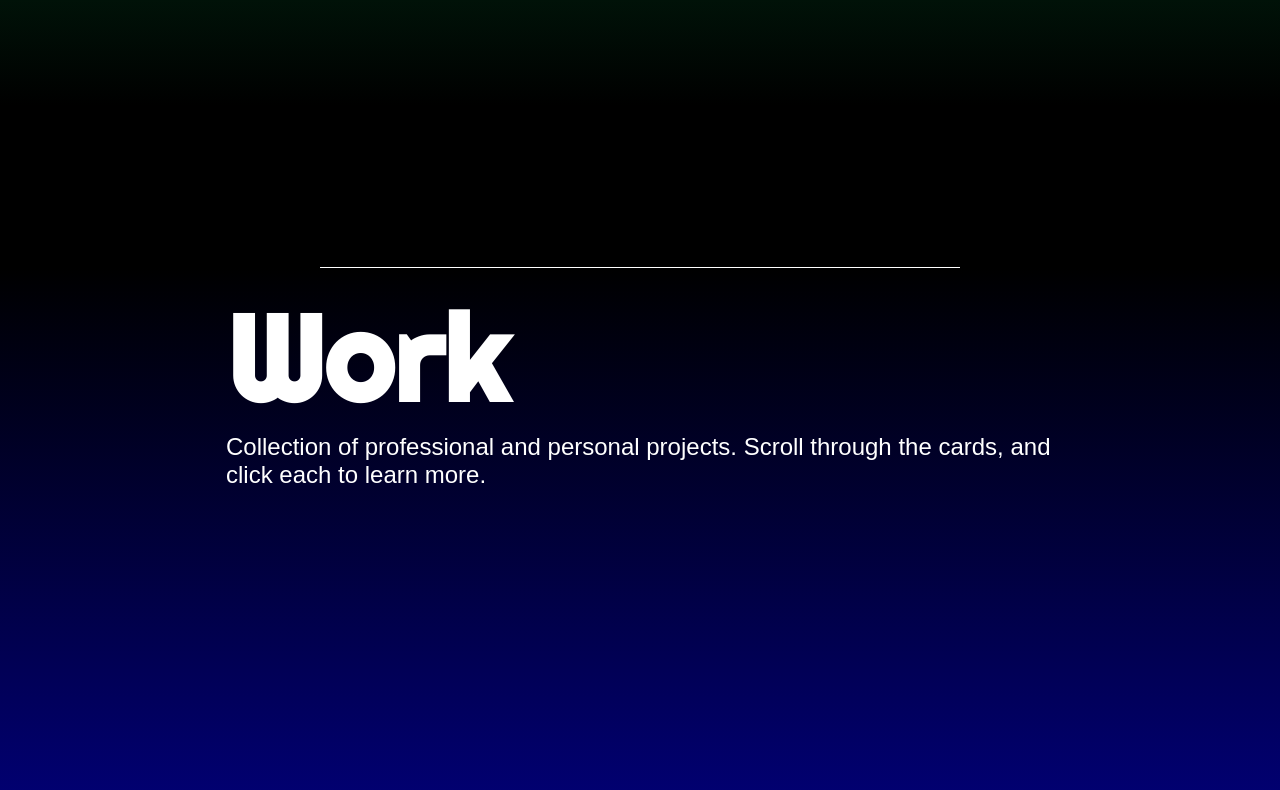
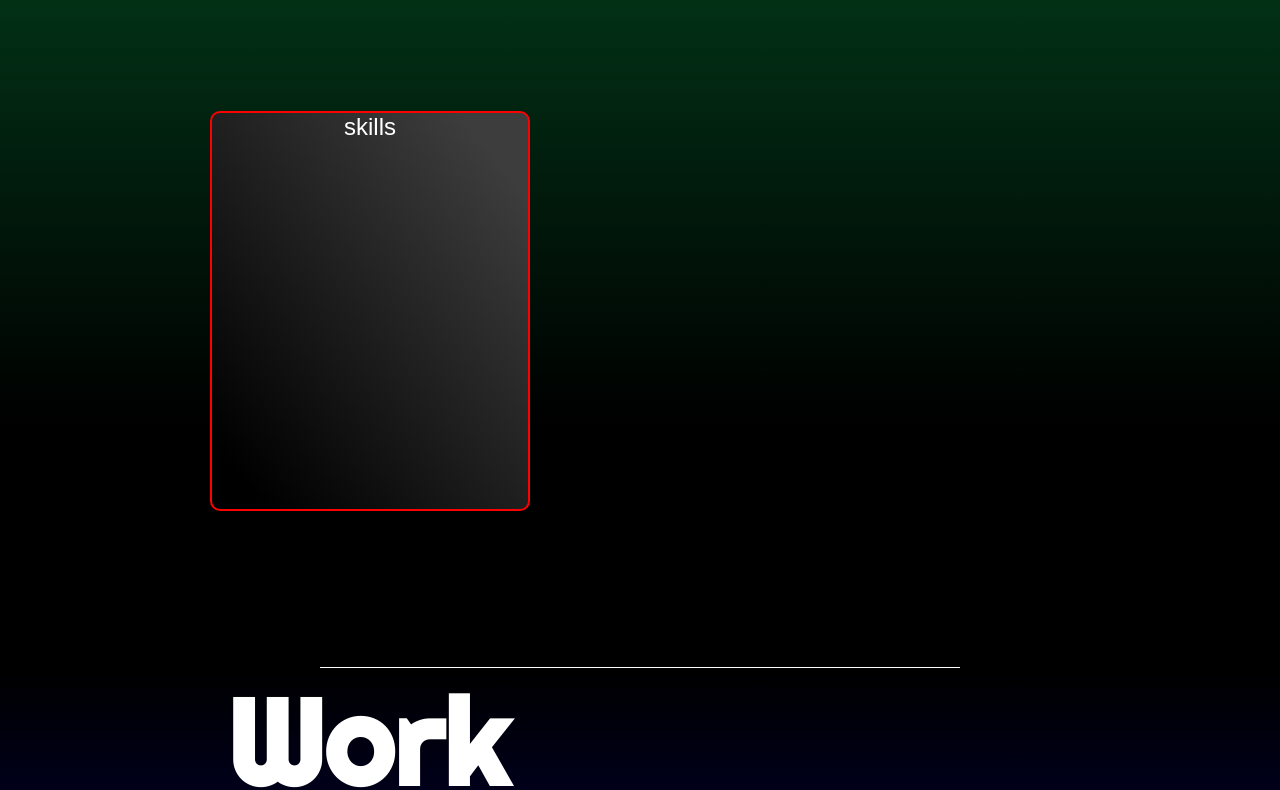
Before and after one commit to nickhibbits/react-website, a React (Create React App) app: page / in a window 1280 px wide. Shown: the part 1332-2122 px from the top of the page. Built offline with nearby package versions, Linux system fonts and the light colour scheme; a web font is replaced by a local one.

Commit message:
start skills card, readjust grid

```diff
--- a/src/components/About.js
+++ b/src/components/About.js
@@ -1,4 +1,5 @@
 import React from "react";
+import SkillsCard from "./SkillsCard";
 
 function About() {
   return (
@@ -19,6 +20,7 @@ function About() {
             Check out my work and let’s connect.
           </p>
         </section>
+        <SkillsCard />
       </div>
     </section>
   );
--- a/src/components/Connect.js
+++ b/src/components/Connect.js
@@ -8,6 +8,12 @@ function Connect() {
           <h1>Connect</h1>
           <p>Something on your mind? Shoot me a message!</p>
         </section>
+        <form className="connect-form" action="">
+          <p className="subject">Subject</p>
+          <input type="text" className="subject-input" />
+          <p className="message">Message</p>
+          <input type="text-area" className="message-input" />
+        </form>
       </div>
     </section>
   );
--- /dev/null
+++ b/src/components/SkillsCard.js
@@ -0,0 +1,12 @@
+import React from "react";
+import "../styles/SkillsCard.scss";
+
+function SkillsCard() {
+  return (
+    <section className="skills-card-component">
+      <p className="skills-card-title">skills</p>
+    </section>
+  );
+}
+
+export default SkillsCard;
--- a/src/styles/App.scss
+++ b/src/styles/App.scss
@@ -3,7 +3,7 @@
 
 .app-component {
   display: grid;
-  grid-template-rows: repeat(4, 100vh);
+  grid-template-rows: 100vh minmax(100vh, 150vh) 100vh 100vh;
   grid-template-columns: repeat(12, 1fr);
   // gap: 1.25rem;
 }
@@ -22,6 +22,7 @@
     width: 50%; /* or 100px */
     border-bottom: 1px solid index.$clr-light;
   }
+  min-height: 100vh;
 }
 
 .home-container {
@@ -87,7 +88,20 @@
 
 .info-wrapper {
   grid-column: 1 / 10;
+  margin: 0 1rem 7rem 1rem;
+}
+
+.connect-form {
   margin: 1em;
+}
+
+.connect-form > input {
+  margin-bottom: 1em;
+}
+
+.message-input {
+  min-height: 10rem;
+  width: clamp(20rem, 60vw, 35rem);
 }
 
 .about-container {
--- /dev/null
+++ b/src/styles/SkillsCard.scss
@@ -0,0 +1,21 @@
+// .skills-card-container {
+//   position: relative;
+// }
+
+.skills-card-component {
+  position: relative;
+  text-align: center;
+  border: solid 2px #ff0000;
+  background: linear-gradient(50.61deg, #000000 8.52%, #3d3d3d 89.54%);
+  min-height: 25rem;
+  max-width: 20rem;
+  border-radius: 10px;
+  // box-shadow: 2rem 2rem gradient(144.49deg, #f5fcff 0%, #046d31 91.67%);
+  &::after {
+    content: "";
+    position: absolute;
+    top: 5rem;
+    left: 5rem;
+    background: orange;
+  }
+}
```
